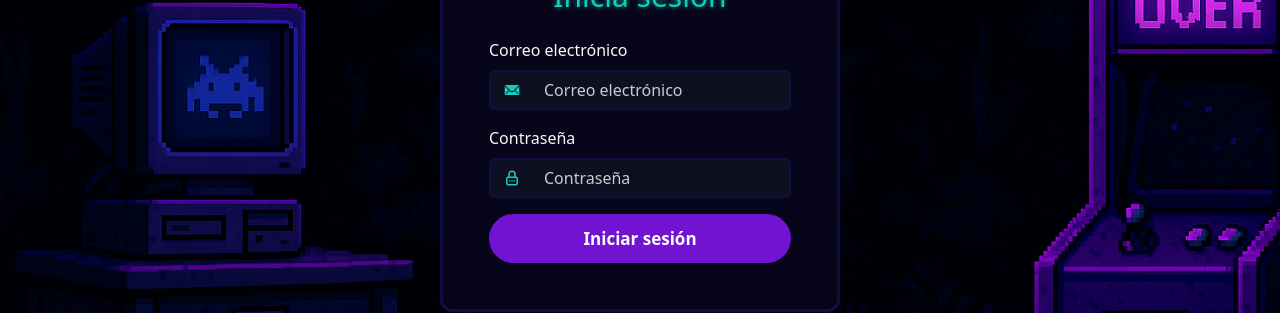
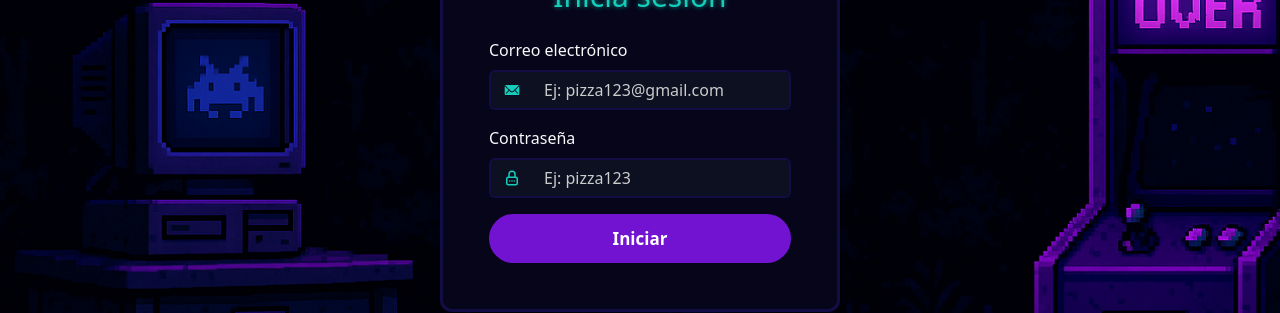
Before and after one commit to AcostaCl/Ecommerce-Gamer-React, a React (Vite) app: page /login in a window 1280 px wide. Shown: the part 356-669 px from the top of the page. Built offline with nearby package versions, Linux system fonts and the light colour scheme.

Commit message:
se cambió el texto del placeholder

```diff
--- a/src/components/pages/Login.jsx
+++ b/src/components/pages/Login.jsx
@@ -39,7 +39,7 @@ function Login({ setUsuarioLogueado }) {
                 </InputGroup.Text>
                 <Form.Control
                   type="email"
-                  placeholder="Correo electrónico"
+                  placeholder="Ej: pizza123@gmail.com"
                   className="custom-input-control"
                   isInvalid={!!errors.email}
                   {...register("email", {
@@ -71,7 +71,7 @@ function Login({ setUsuarioLogueado }) {
                 </InputGroup.Text>
                 <Form.Control
                   type="password"
-                  placeholder="Contraseña"
+                  placeholder="Ej: pizza123"
                   className="custom-input-control"
                   isInvalid={!!errors.password}
                   {...register("password", {
@@ -93,7 +93,7 @@ function Login({ setUsuarioLogueado }) {
             </Form.Group>
 
             <Button type="submit" className="neon-button-login w-100">
-              Iniciar sesión
+              Iniciar
             </Button>
           </Form>
         </Card.Body>
```
